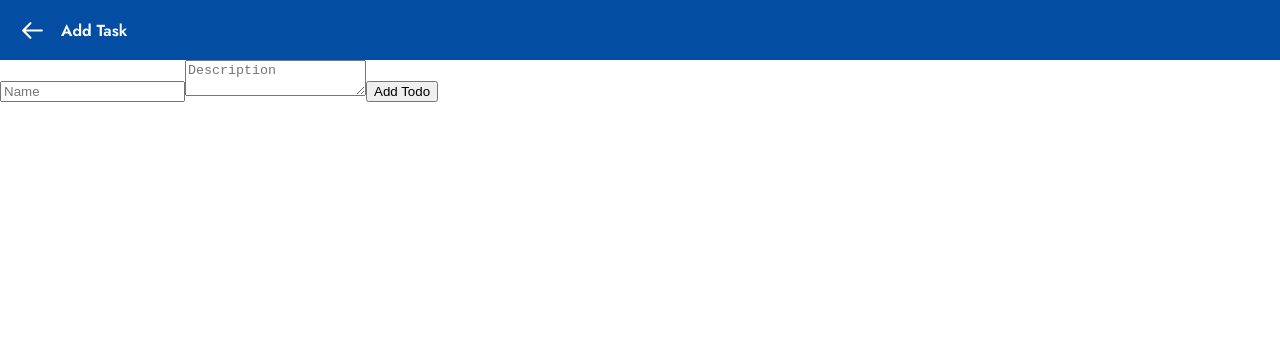
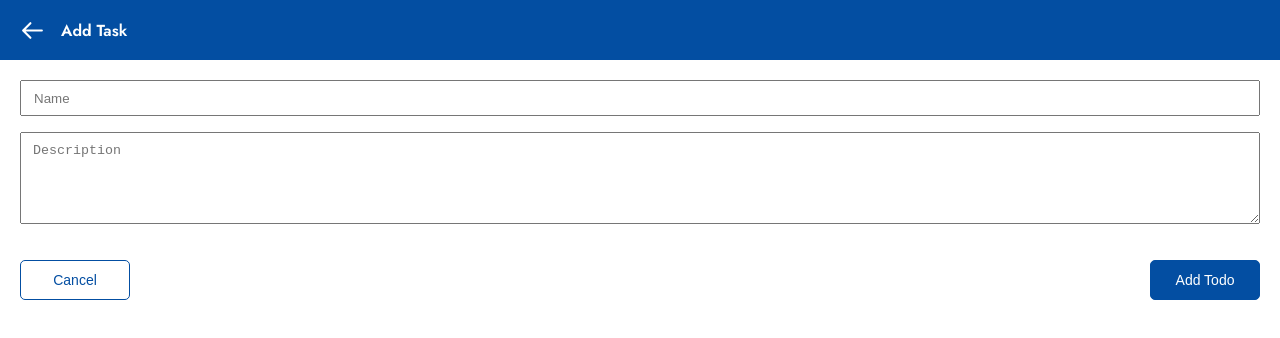
Before and after one commit to Pratik-Kumar-621/todo-list, a React (Vite) app: page /add in a window 1280 px wide. Shown: the top 338 px of the page. Built offline with nearby package versions, Linux system fonts and the light colour scheme.

Commit message:
Add page design

```diff
--- a/src/App.css
+++ b/src/App.css
@@ -0,0 +1,59 @@
+.form {
+  margin: 20px;
+  display: flex;
+  flex-direction: column;
+}
+
+.form-title {
+  height: 30px;
+  padding-left: 12px;
+  margin-bottom: 16px;
+}
+
+.form-description {
+  min-height: 70px;
+  resize: vertical;
+  padding: 10px 12px;
+}
+
+.form-actions {
+  display: flex;
+  justify-content: space-between;
+  align-items: center;
+  margin-top: 36px;
+}
+
+.cancel-button,
+.save-button {
+  width: 110px;
+  height: 40px;
+  font-size: 14px;
+  border-radius: 5px;
+}
+
+.cancel-button {
+  background-color: white;
+  border: 1px solid #034ea2;
+  color: #034ea2;
+  cursor: pointer;
+  font-weight: 400;
+  transition: all 0.2s linear;
+}
+
+.cancel-button:active {
+  background-color: rgb(21, 2, 58);
+  color: white;
+}
+
+.save-button {
+  background-color: #034ea2;
+  border: 1px solid #034ea2;
+  color: #ffffff;
+  cursor: pointer;
+  font-weight: 400;
+  transition: all 0.2s linear;
+}
+
+.save-button:active {
+  background-color: rgb(0, 0, 0);
+}
--- a/src/App.tsx
+++ b/src/App.tsx
@@ -7,6 +7,7 @@ import {
 import AddItem from "./pages/AddItem";
 import TodoList from "./pages/TodoList";
 import EditItem from "./pages/EditItem";
+import "./App.css";
 
 const App = () => {
   return (
--- /dev/null
+++ b/src/components/SelectField.tsx
@@ -0,0 +1,46 @@
+import React from "react";
+
+const SelectField = ({ formItem, setFormItem }: any) => {
+  const options = [
+    { name: "Pending", value: "pending", color: "#D0D0D0" },
+    { name: "In Progress", value: "inProgress", color: "#FFB03C" },
+    { name: "Completed", value: "completed", color: "#368A04" },
+  ];
+  return (
+    <div className="selectfield">
+      <div className="selectfield-value">
+        <div
+          style={{
+            width: "12px",
+            height: "12px",
+            borderRadius: "50%",
+            background: options.find((item) => item.value === formItem.status)
+              ?.color,
+          }}
+        ></div>
+        {options.find((item) => item.value === formItem.status)?.name}
+      </div>
+      <div className="selectfield-options">
+        {options.map((item) => (
+          <div
+            key={item.value}
+            className="selectfield-options-item"
+            onClick={() => setFormItem({ ...formItem, status: item.value })}
+          >
+            <div
+              style={{
+                width: "12px",
+                height: "12px",
+                borderRadius: "50%",
+                background: item.color,
+              }}
+            ></div>{" "}
+            {item.name}
+          </div>
+        ))}
+      </div>
+    </div>
+  );
+};
+
+export default SelectField;
--- a/src/pages/AddItem.tsx
+++ b/src/pages/AddItem.tsx
@@ -34,9 +34,11 @@ const AddItem = () => {
   };
 
   return (
-    <form onSubmit={handleSubmit}>
+    <div className="add">
       <Heading heading="Add Task" />
+      <form onSubmit={handleSubmit} className="form">
         <input
+          className="form-title"
           type="text"
           name="title"
           placeholder="Name"
@@ -45,6 +47,7 @@ const AddItem = () => {
           required
         />
         <textarea
+          className="form-description"
           placeholder="Description"
           name="description"
           value={formItem.description}
@@ -52,8 +55,16 @@ const AddItem = () => {
           required
         />
 
-      <button type="submit">Add Todo</button>
+        <div className="form-actions">
+          <button className="cancel-button" onClick={() => navigate("/")}>
+            Cancel
+          </button>
+          <button type="submit" className="save-button">
+            Add Todo
+          </button>
+        </div>
       </form>
+    </div>
   );
 };
 
--- a/src/pages/EditItem.tsx
+++ b/src/pages/EditItem.tsx
@@ -3,6 +3,7 @@ import { useDispatch, useSelector } from "react-redux";
 import { useLocation, useNavigate } from "react-router-dom";
 import type { ListType } from "../redux/reducer";
 import Heading from "../components/Heading";
+import SelectField from "../components/SelectField";
 
 const EditItem = () => {
   // fetching id from the path
@@ -46,11 +47,10 @@ const EditItem = () => {
   return (
     <div className="edit">
       <Heading heading="Edit Todo" />
-      <div className="edit-form">
-        <form onSubmit={handleSubmit}>
+      <form onSubmit={handleSubmit} className="form">
         <input
           type="text"
-            className="edit-form-title"
+          className="form-title"
           name="title"
           value={formItem.title}
           onChange={handleChange}
@@ -58,23 +58,19 @@ const EditItem = () => {
         <textarea
           name="description"
           value={formItem.description}
-            className="edit-form-description"
+          className="form-description"
           onChange={handleChange}
         ></textarea>
-          <select name="status" value={formItem.status} onChange={handleChange}>
-            <option value="pending">
-              <span className="pending"></span>Pending
-            </option>
-            <option value="inProgress">
-              <span className="progress"></span>In Progress
-            </option>
-            <option value="completed">
-              <span className="completed"></span>Completed
-            </option>
-          </select>
-          <button type="submit">Update</button>
+        <SelectField {...{ formItem, setFormItem }} />
+        <div className="form-actions">
+          <button className="cancel-button" onClick={() => navigate("/")}>
+            Cancel
+          </button>
+          <button type="submit" className="save-button">
+            Update
+          </button>
+        </div>
       </form>
-      </div>
     </div>
   );
 };
--- a/src/styles/todolist.css
+++ b/src/styles/todolist.css
@@ -134,7 +134,10 @@
   height: 22px;
 }
 
-.todolist .todolist-list .todolist-list-item .todolist-list-item-edit,
-.todolist .todolist-list .todolist-list-item .todolist-list-item-delete {
+.todolist .todolist-list .todolist-list-item .todolist-list-item-edit:hover,
+.todolist .todolist-list .todolist-list-item .todolist-list-item-delete:hover {
   cursor: pointer;
+  border-radius: 50%;
+  transition: all 0.1s linear;
+  transform: scale(1.2);
 }
```
Lines whose indentation alone changed are shown as unchanged.
